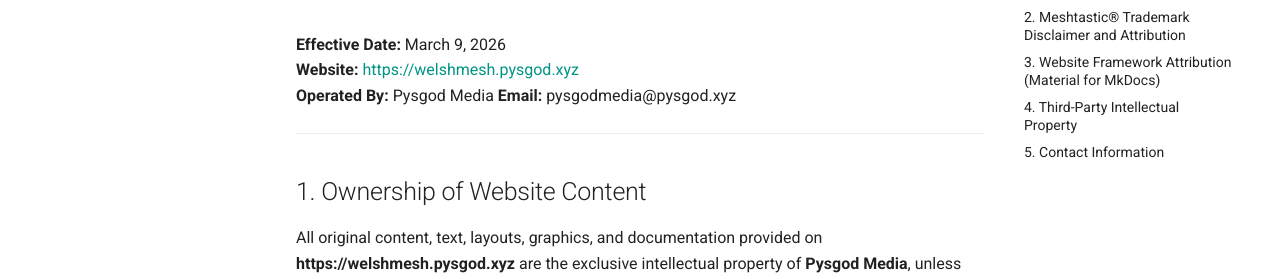
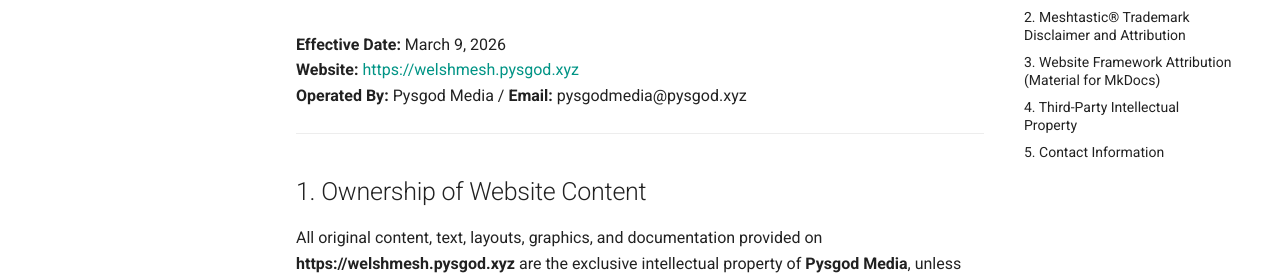
Before and after one commit to dayerdev/nwm-www, an MkDocs documentation site: the page built from docs/copyright.md, in a window 1280 px wide and 900 px high. Shown: the part 238-517 px from the top of the window. Built offline with MkDocs 1.6.1 and Material for MkDocs 9.7.7, drawn with Linux system fonts in a browser that asks for light colours.

```diff
--- a/docs/copyright.md
+++ b/docs/copyright.md
@@ -2,7 +2,7 @@
 
 **Effective Date:** March 9, 2026
 **Website:** [https://welshmesh.pysgod.xyz](https://welshmesh.pysgod.xyz)
-**Operated By:** Pysgod Media
+**Operated By:** Pysgod Media /
 **Email:** pysgodmedia@pysgod.xyz
 
 ---
```
